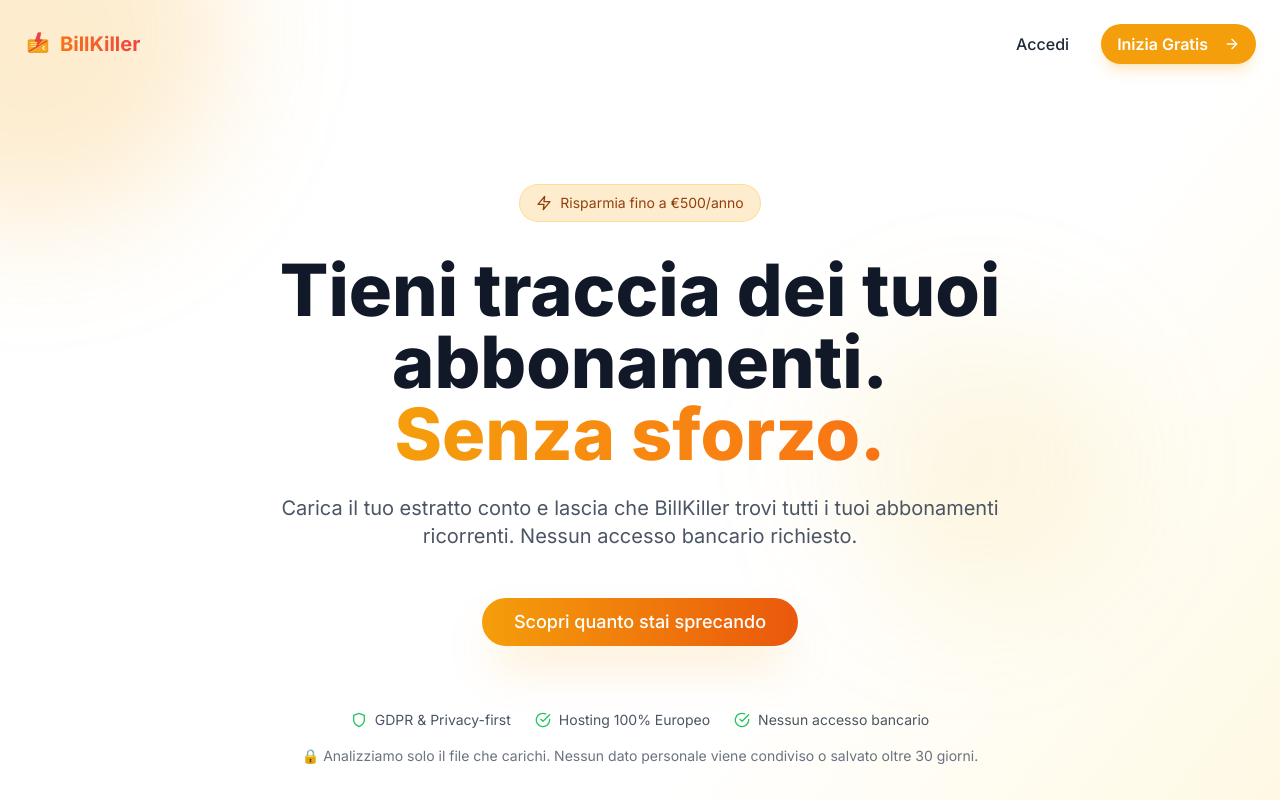
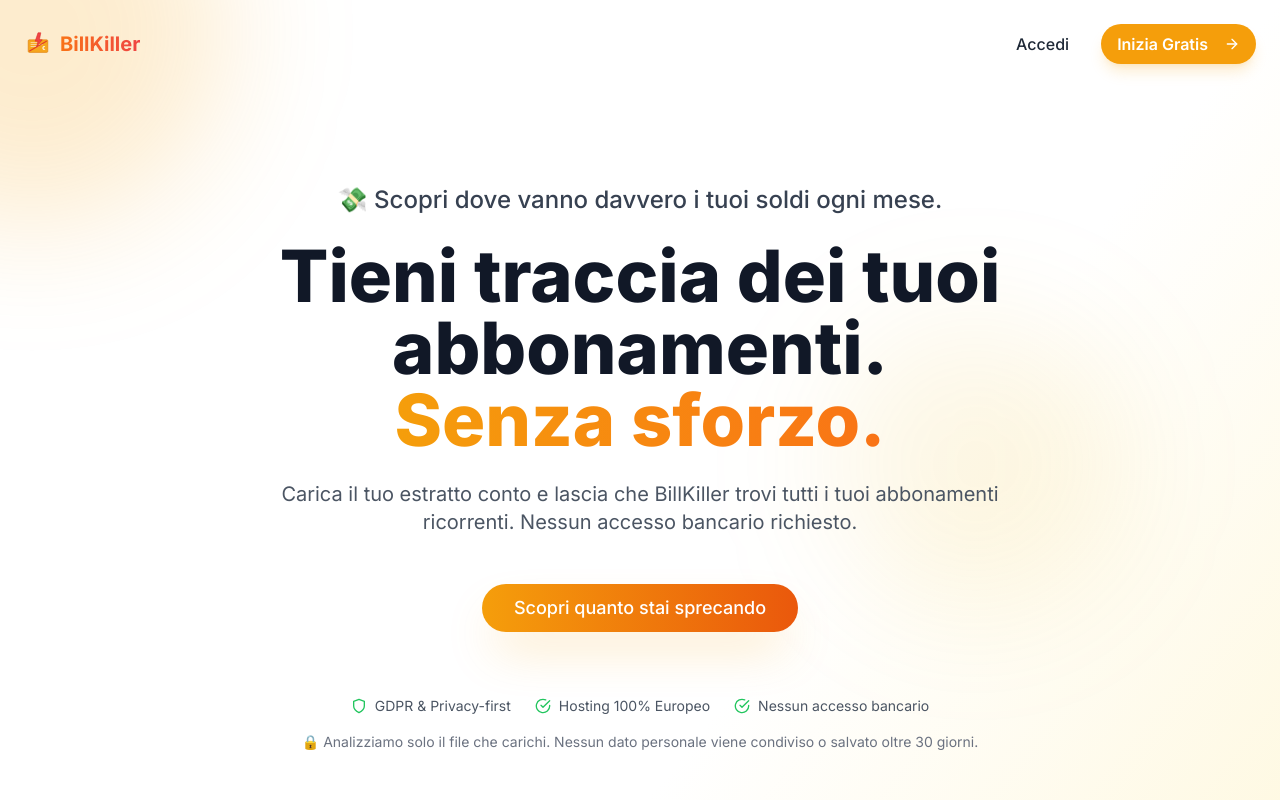
Before and after one commit to danielescianna04-dev/BillKiller, a Next.js app: page / in a window 1280 px wide. Shown: the top 800 px of the page. Built offline with nearby package versions, Linux system fonts and the light colour scheme.

Commit message:
Replace badge with larger microheadline

```diff
--- a/app/page.tsx
+++ b/app/page.tsx
@@ -55,9 +55,10 @@
 
       {/* Hero Section */}
       <section className="relative container mx-auto px-4 sm:px-6 py-16 sm:py-24 text-center flex flex-col items-center">
-        <div className="inline-flex items-center gap-2 px-3 sm:px-4 py-1.5 sm:py-2 rounded-full bg-amber-500/20 border border-amber-400/30 text-amber-800 text-xs sm:text-sm mb-6 sm:mb-8">
-          <Zap className="w-3 h-3 sm:w-4 sm:h-4" />
-          <span>Risparmia fino a €500/anno</span>
+        <div className="text-center mb-4 sm:mb-6">
+          <p className="text-lg sm:text-xl md:text-2xl text-gray-700 font-medium">
+            💸 Scopri dove vanno davvero i tuoi soldi ogni mese.
+          </p>
         </div>
 
         <h1 className="text-4xl sm:text-5xl md:text-7xl font-extrabold mb-4 sm:mb-6 leading-tight text-gray-900">
```
